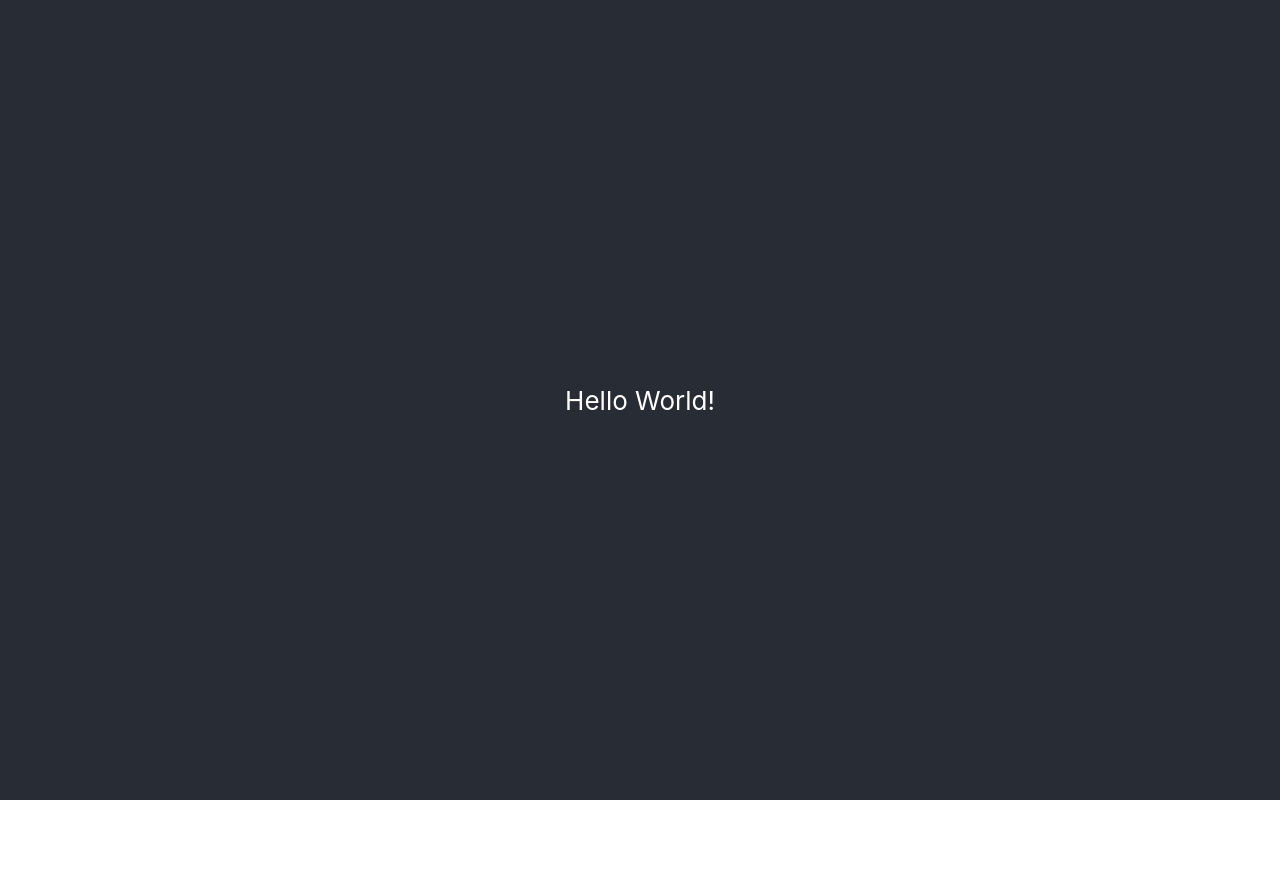
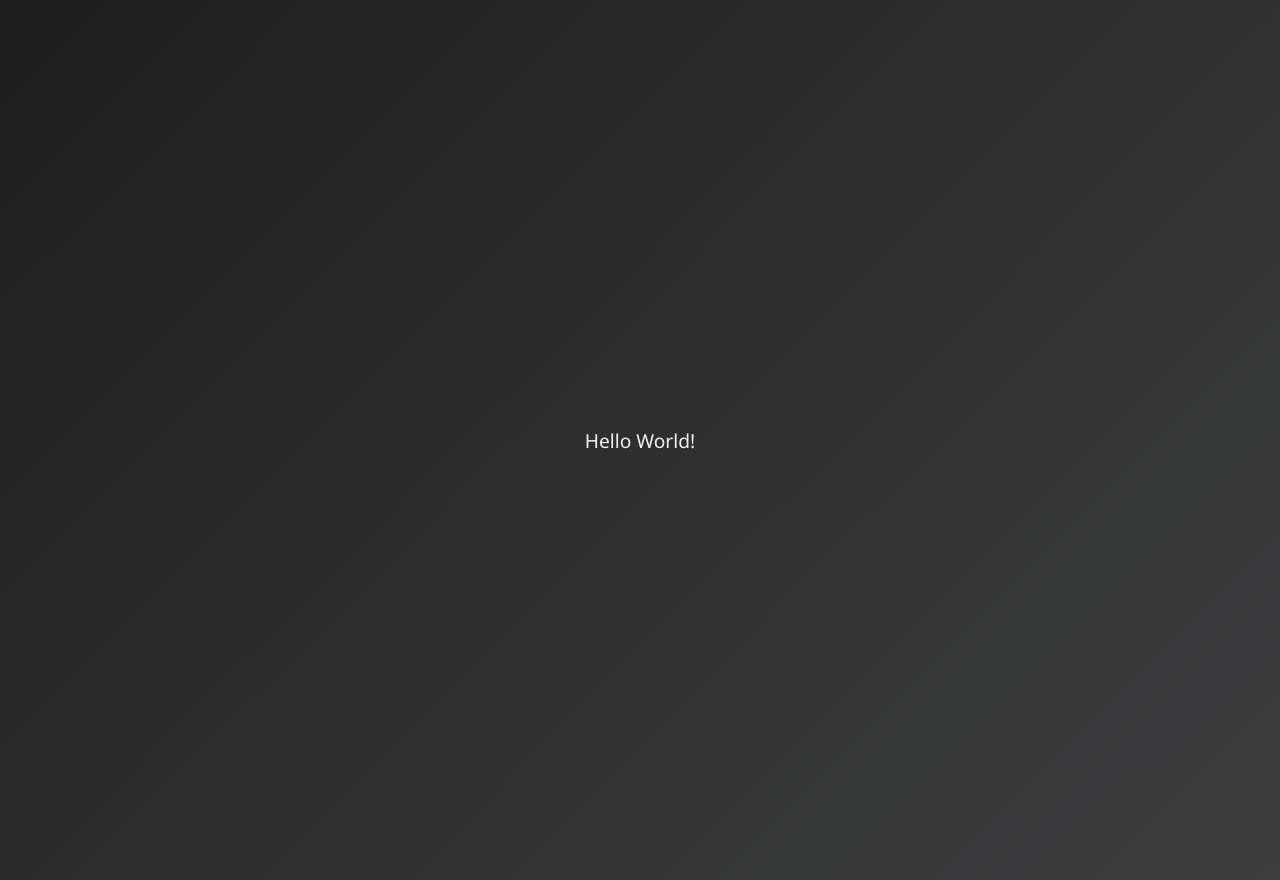
Before and after one commit to DekiruST/flow, a React (Create React App) app: page / in a window 1280 px wide. Before the commit the page ends 800 px from the top, so only its background shows below. Built offline with nearby package versions, Linux system fonts and the light colour scheme.

Commit message:
Update App.css

```diff
--- a/src/App.css
+++ b/src/App.css
@@ -1,38 +1,45 @@
 .App {
   text-align: center;
+  font-family: 'Segoe UI', Tahoma, Geneva, Verdana, sans-serif;
 }
 
 .App-logo {
-  height: 40vmin;
-  pointer-events: none;
-}
-
-@media (prefers-reduced-motion: no-preference) {
-  .App-logo {
-    animation: App-logo-spin infinite 20s linear;
-  }
+  height: 200px;
+  margin-bottom: 20px;
 }
 
 .App-header {
-  background-color: #282c34;
+  background: linear-gradient(135deg, #1e1e1e 0%, #3c3f41 100%);
   min-height: 100vh;
   display: flex;
   flex-direction: column;
   align-items: center;
   justify-content: center;
-  font-size: calc(10px + 2vmin);
-  color: white;
+  color: #f3f3f3;
+  padding: 40px;
 }
 
-.App-link {
-  color: #61dafb;
+.App-header h1 {
+  font-size: 3rem;
+  margin: 10px 0;
 }
 
-@keyframes App-logo-spin {
-  from {
-    transform: rotate(0deg);
-  }
-  to {
-    transform: rotate(360deg);
-  }
+.App-header p {
+  font-size: 1.2rem;
+  max-width: 600px;
 }
+
+.App-button {
+  margin-top: 20px;
+  background-color: #ffcc00;
+  color: #1e1e1e;
+  padding: 12px 24px;
+  border-radius: 5px;
+  font-weight: bold;
+  text-decoration: none;
+  transition: background-color 0.3s ease;
+}
+
+.App-button:hover {
+  background-color: #e6b800;
+}
```
